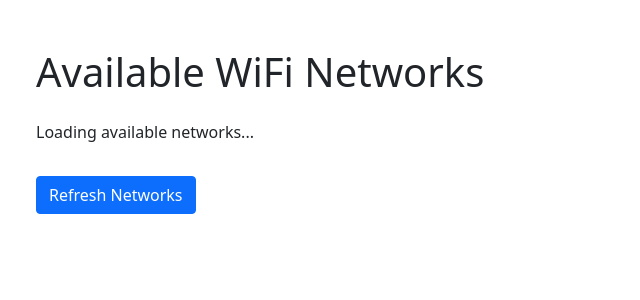
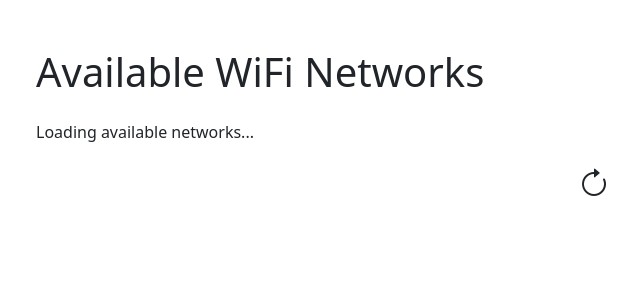
Before and after one commit to R0b1ns/brogit-mediapi, a Flask app: page / in a window 1280 px wide. Shown: the top 300 px of the page, without its empty margins (46-686 px from the left). Run offline with Flask 3, Linux system fonts and the light colour scheme; some libraries are stand-ins or nearby versions.

Commit message:
Update Wifi view

```diff
--- a/app/templates/index.html
+++ b/app/templates/index.html
@@ -19,7 +19,10 @@
                 </div>
             </form>
         </div>
-        <button id="refresh" class="btn btn-primary mt-3">Refresh Networks</button>
+        <!-- Refresh Icon instead of text button -->
+        <div class="d-flex justify-content-center">
+            <i id="refresh" class="bi bi-arrow-clockwise" style="font-size: 2rem; cursor: pointer;" title="Refresh"></i>
+        </div>
     </div>
 
     <script>
@@ -33,15 +36,40 @@
             const networksDiv = document.getElementById('networks');
             networksDiv.innerHTML = '';
 
+            // Separate the connected network from the others
+            let connectedNetwork = null;
+            let otherNetworks = [];
+
             data.networks.forEach(function(network) {
-                const icon = network.connected
-                    ? '<i class="bi bi-wifi"></i>'  // Bootstrap WiFi icon for connected
-                    : network.known
-                        ? '<i class="bi bi-star"></i>'  // Star icon for known networks
-                        : '<i class="bi bi-wifi-off"></i>';  // WiFi off icon for unknown networks
+                if (network.connected) {
+                    connectedNetwork = network;
+                } else {
+                    otherNetworks.push(network);
+                }
+            });
+
+            // Display the connected network first, if any
+            if (connectedNetwork) {
+                const connectedIcon = '<i class="bi bi-wifi"></i>';
+                const connectedOption = `
+                    <div class="form-check bg-success text-white p-2 rounded mt-2">
+                        ${connectedIcon}
+                        <input class="form-check-input" type="radio" name="network" id="${connectedNetwork.ssid}" value="${connectedNetwork.ssid}">
+                        <label class="form-check-label" for="${connectedNetwork.ssid}">
+                            ${connectedNetwork.ssid} (${connectedNetwork.band})
+                        </label>
+                    </div>`;
+                networksDiv.innerHTML += connectedOption;
+            }
+
+            // Display the other networks
+            otherNetworks.forEach(function(network) {
+                const icon = network.known
+                    ? '<i class="bi bi-star"></i>'  // Star icon for known networks
+                    : '<i class="bi bi-wifi-off"></i>';  // WiFi off icon for unknown networks
 
                 const radioOption = `
-                    <div class="form-check">
+                    <div class="form-check mt-2">
                         ${icon}
                         <input class="form-check-input" type="radio" name="network" id="${network.ssid}" value="${network.ssid}">
                         <label class="form-check-label" for="${network.ssid}">
```
